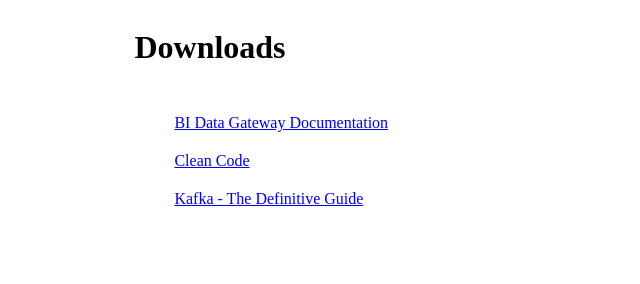
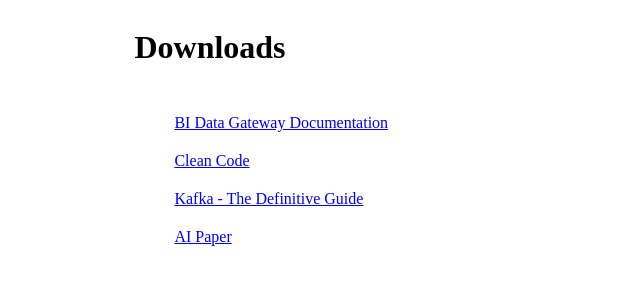
Before and after one commit to philrwebb/contentstore, a plain HTML site: page index.html in a window 1280 px wide. Shown: the whole page, without its empty margins (0-640 px from the left). Drawn offline with Linux system fonts and the light colour scheme.

Commit message:
Update index.html

```diff
--- a/index.html
+++ b/index.html
@@ -28,6 +28,7 @@
             <li><a href="data-integration.pdf">BI Data Gateway Documentation</a></li>
             <li><a href="CleanCode.pdf">Clean Code</a></li>
             <li><a href="confluent-kafka-definitive-guide-complete.pdf">Kafka - The Definitive Guide</a></li>
+            <li><a href="2107.03374.pdf">AI Paper</a></li>
         </ul>
     </div>
 </body>
```
